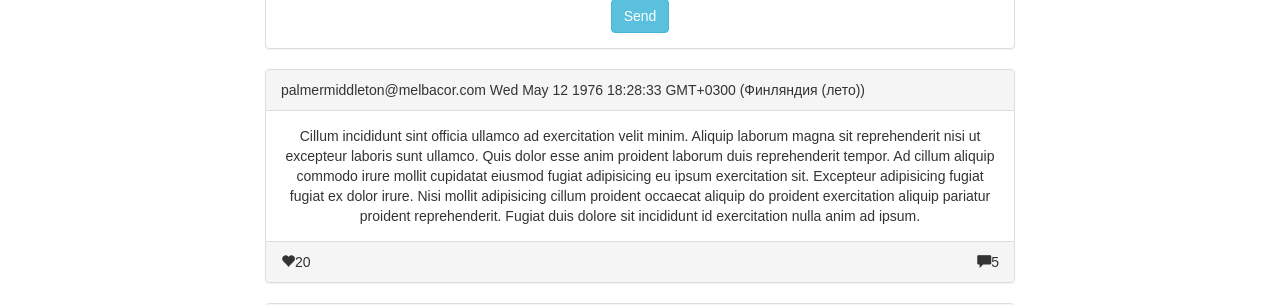
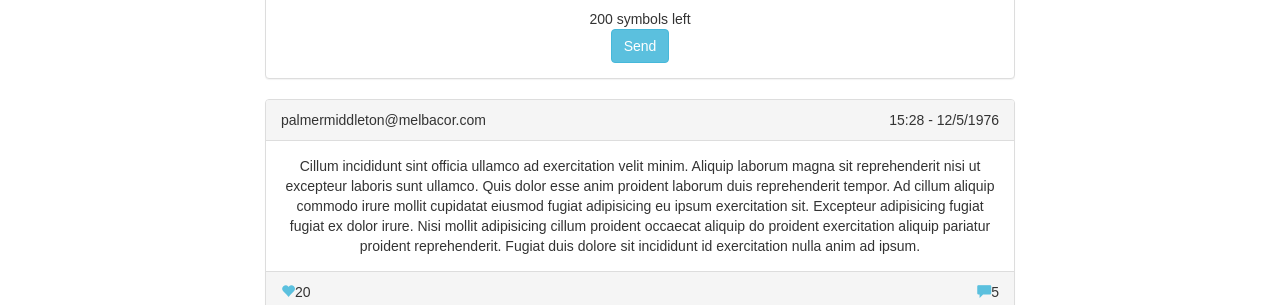
Before and after one commit to HurYur/devaTwitt, a React (Create React App) app: page /posts in a window 1280 px wide. Shown: the part 647-952 px from the top of the page. Built offline with nearby package versions, Linux system fonts and the light colour scheme.

Commit message:
add comments and add styles to post

```diff
--- a/src/App.css
+++ b/src/App.css
@@ -49,9 +49,14 @@ header .menu ul li{
   display: flex;
   justify-content: space-between;
 }
-.post .panel-body textarea{
-  display: block;
-  width: 100%;
+.post .panel-footer{
+  flex-wrap: wrap;
+}
+.post .panel-footer .new-message-container{
+  text-align: center;
+}
+.post .comments-container{
+  text-align: left;
 }
 
 @keyframes App-logo-spin {
--- a/src/components/posts/Post.js
+++ b/src/components/posts/Post.js
@@ -1,34 +1,66 @@
 import React from 'react';
-import {Panel, Glyphicon} from 'react-bootstrap'
+import {Panel, Glyphicon} from 'react-bootstrap';
+
+import TextInput from '../shared/TextInput';
 
 class Post extends React.Component{
     constructor(props){
         super(props);
         this.state = {showComments: false}
     }
+    parseDate(date){
+        let parsedDate = new Date(Date.parse(date)),
+            day = parsedDate.getDate(),
+            minutes = parsedDate.getMinutes(),
+            hours = parsedDate.getHours(),
+            month = parsedDate.getMonth() + 1,
+            year = parsedDate.getFullYear();
+
+        if( hours < 10 ){
+            hours = '0' + hours
+        }
+        if( minutes < 10 ){
+            minutes = '0' + minutes
+        }
+        return `${hours}:${minutes} - ${day}/${month}/${year}`
+    }
+    likePost(like){
+        console.log(like.push('hello'));
+    }
+    sendComment = (newComment) => {
+        console.log(newComment);
+    };
     render(){
         let {showComments} = this.state;
         let {post} = this.props;
 
         return (
               <Panel className="post">
-                  <Panel.Heading>{post.author} {post.date}</Panel.Heading>
+                  <Panel.Heading>
+                      <div>{post.author}</div>
+                      <div className="psot-date">
+                          {this.parseDate(post.date)}
+                      </div>
+                  </Panel.Heading>
                   <Panel.Body>{post.publication}</Panel.Body>
                   <Panel.Footer>
-                      <div className="likes">
+                      <div className="likes pointer" onClick={() => this.likePost(post.likes)}>
                           <Glyphicon glyph="heart" />
                           <span className="quantity">{post.likes.length}</span>
                       </div>
-                      <div className="comments" onClick={()=> this.setState({showComments: !showComments})}>
+                      <div className="comments pointer" onClick={()=> this.setState({showComments: !showComments})}>
                           <Glyphicon glyph="comment" />
                           <span className="quantity">{post.comments.length}</span>
                       </div>
                       {
-                          showComments && <div className="comments-container">
-                              <div><textarea defaultValue="Put the comment here" /></div>
-                              {post.comments.map((comment, i)=>{
-                                return <div key={i}>{comment.text}</div>
-                              })}
+                          showComments && <div className="comments-section">
+                              <TextInput messageCharactersLimit={200}
+                                         onSend={(newComment)=> this.sendComment(newComment)}/>
+                              <div className="comments-container">
+                                  {post.comments.map((comment, i)=>{
+                                      return <div className="comment" key={i}>{comment.author}{comment.text}</div>
+                                  })}
+                              </div>
                           </div>
                       }
                   </Panel.Footer>
--- a/src/index.css
+++ b/src/index.css
@@ -6,3 +6,16 @@ body {
 .pointer{
   cursor: pointer;
 }
+.pointer .glyphicon {
+  color: #5bc0de;
+}
+
+.pointer .glyphicon:hover {
+  color: #31b0d5;
+}
+.new-message-container textarea{
+  display: block;
+  width: 100%;
+  margin-top: 15px;
+  margin-bottom: 15px;
+}
```
